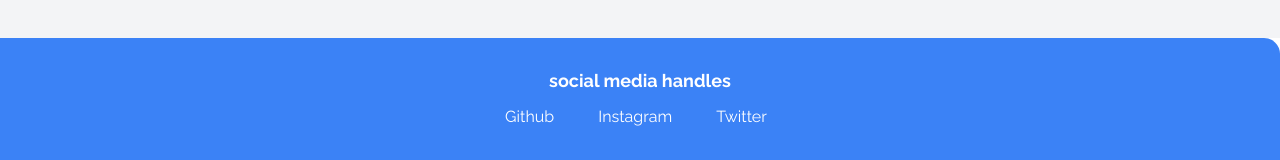
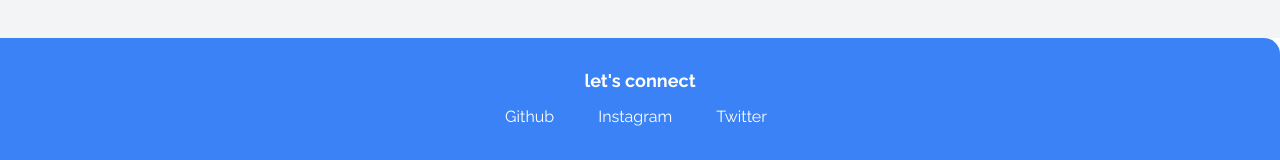
Before and after one commit to adityansx/level0, a plain HTML site: page index.html in a window 1280 px wide. Shown: the part 1282-1442 px from the top of the page. Drawn offline with Linux system fonts and the light colour scheme.

Commit message:
refactor: changed footer text

```diff
--- a/index.html
+++ b/index.html
@@ -54,7 +54,7 @@
 	</section>
 
 	<footer class="footer">
-	<div class="footer-header">social media handles</div>
+	<div class="footer-header">let's connect</div>
 
 	<ul class="social-links list-non-bullet">
 	<li class="list-item-inline"><a class="link" href="https://github.com/adityansx/">Github</a></li>
```
